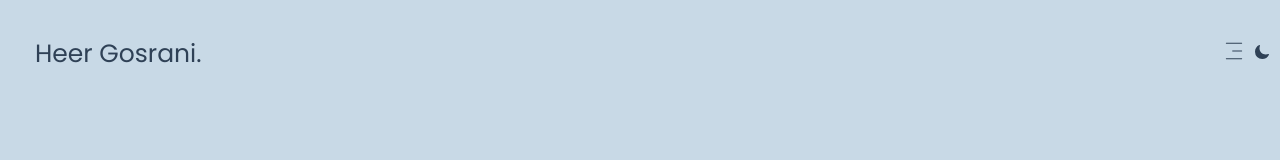
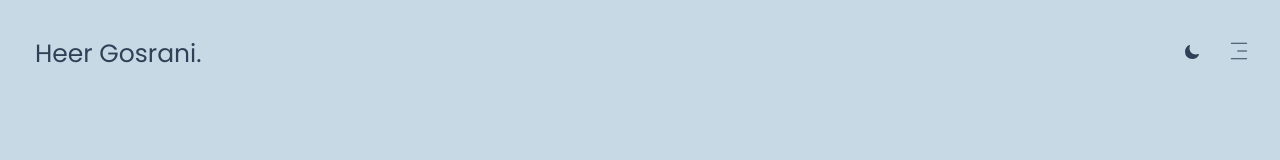
Before and after one commit to heergosrani02/my-portfolio, a React (Vite) app: page / in a window 1280 px wide. Shown: the top 160 px of the page. Built offline with nearby package versions, Linux system fonts and the light colour scheme.

Commit message:
siderbar-toggle-done

```diff
--- a/src/App.jsx
+++ b/src/App.jsx
@@ -1,10 +1,7 @@
 import Navbar from "./components/Navbar/Navbar.jsx"
-
-
 import './App.css'
 
 function App() {
-
 
   return (
     <>
--- a/src/components/Navbar/Navbar.jsx
+++ b/src/components/Navbar/Navbar.jsx
@@ -4,8 +4,20 @@ import { links } from "./../../data.js";
 import { CiMenuFries } from "react-icons/ci";
 import { IoSunny, IoMoon } from "react-icons/io5";
 import { RxCross2 } from "react-icons/rx";
+import { useState } from "react";
 
 function Navbar() {
+  const [isOpen, setOpen] = useState(true);
+  const [theme, setTheme] = useState(true);
+
+  const handleMenu = () => {
+    setOpen(!isOpen);
+  };
+
+  const toggleTheme = () => {
+    setTheme(!theme);
+  }
+
   return (
     <>
       <header>
@@ -16,24 +28,33 @@ function Navbar() {
             </div>
 
             <div className={navbarCss.toggleBtn}>
-              <IoMoon />
-            </div>
-
-            <div className={navbarCss.navLinks}>
-              <div className={navbarCss.menuBtn}>
-                <CiMenuFries size={22} />
-              </div>
+              {theme ? (<IoMoon onClick={toggleTheme} />) : (<IoSunny color={"white"} onClick={toggleTheme}/>)}
             </div>
           </div>
 
+          {isOpen ? (
+            <div className={navbarCss.navLinks}>
+              <CiMenuFries
+                size={22}
+                onClick={handleMenu}
+                className={navbarCss.menuBtn}
+              />
+            </div>
+          ) : (
             <div className={navbarCss.navContainer}>
-            <RxCross2 size={32} className={navbarCss.cross}/>
+              <RxCross2
+                size={32}
+                onClick={handleMenu}
+                className={navbarCss.cross}
+              />
+
               <ul>
                 {links.map((name, index) => (
                   <li key={index}>{name}</li>
                 ))}
               </ul>
             </div>
+          )}
         </nav>
       </header>
     </>
--- a/src/components/Navbar/Navbar.module.css
+++ b/src/components/Navbar/Navbar.module.css
@@ -11,12 +11,16 @@
 }
 
 .toggleBtn{
-    position: relative;
-    left: 550px;
+    position: absolute;
+    right: 80px;
+    cursor: pointer;
 }
 
-.navLinks{
-    display: flex;
+.menuBtn{
+    position: absolute;
+    top: 40px;
+    right: 30px;
+    cursor: pointer;
 }
 
 .navContainer{
@@ -26,13 +30,15 @@
     position: absolute;
     top: 0;
     right: 0;
-    display: none;
 }
 
 .cross{
+    background: none;
+    border: none;
     position: relative;
     left: 438px;
     top: 35px;
+    cursor: pointer;
 }
 
 .navContainer ul{
```
Lines whose indentation alone changed are shown as unchanged.
